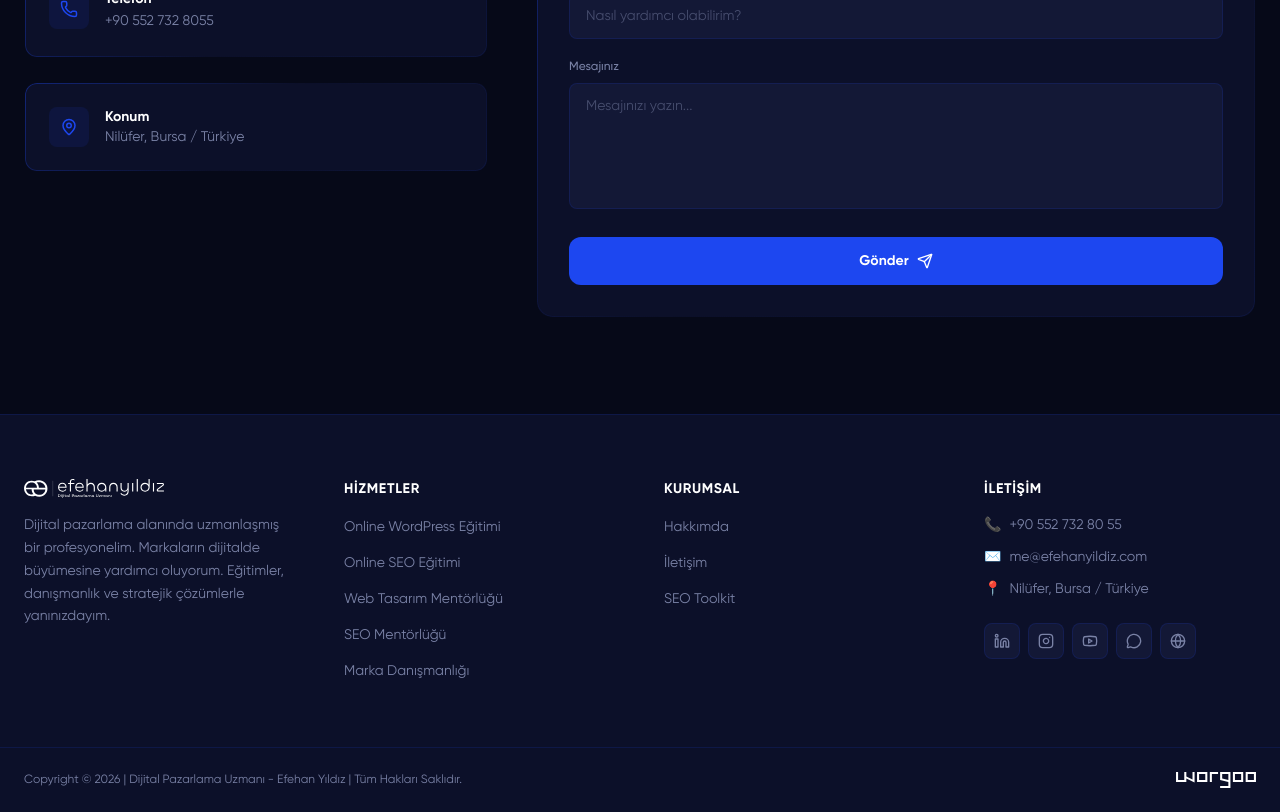
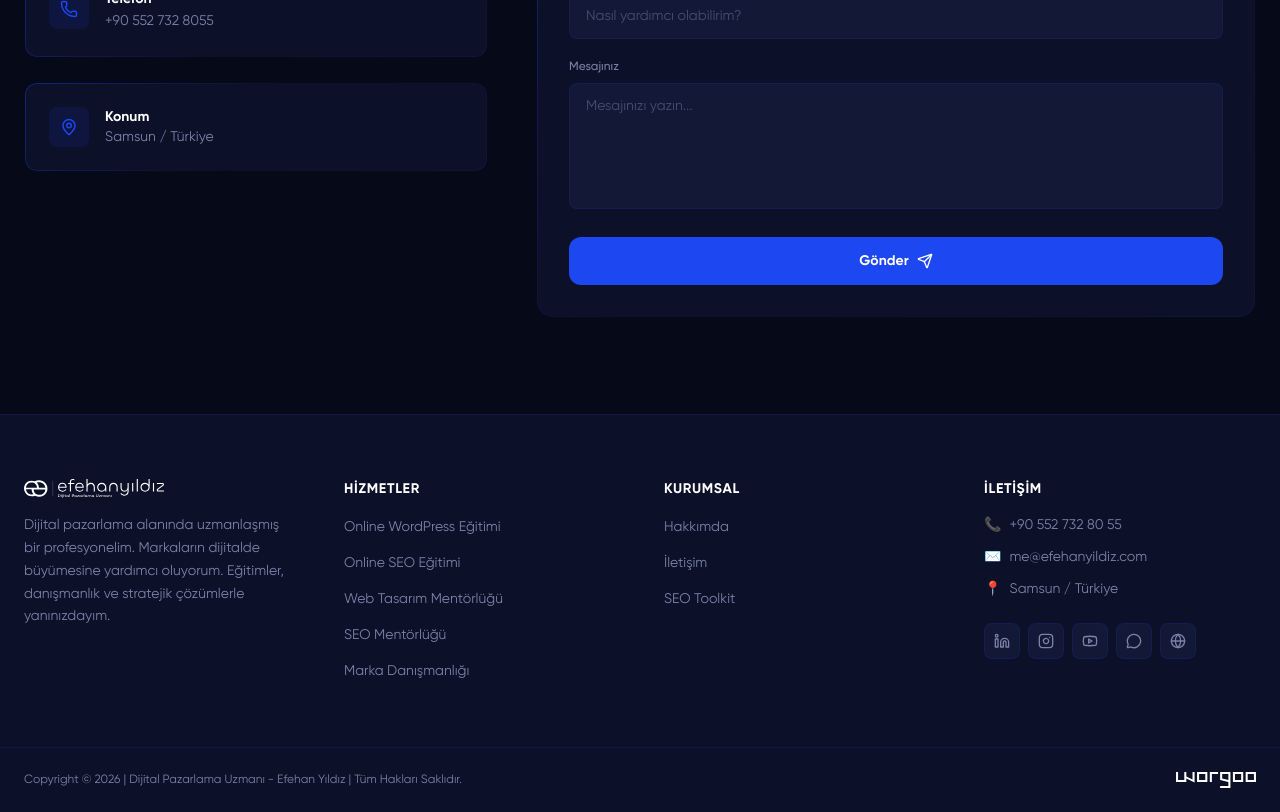
Before and after one commit to efehanyildizworgoo/efehan-yildiz, a Next.js app: page / in a window 1280 px wide. Shown: the part 7780-8592 px from the top of the page. Built offline with nearby package versions, Linux system fonts and the light colour scheme.

Commit message:
fix: update location to Samsun / Türkiye

```diff
--- a/src/components/Contact.tsx
+++ b/src/components/Contact.tsx
@@ -74,7 +74,7 @@ export default function Contact() {
                 </div>
                 <div>
                   <p className="text-sm font-semibold text-white">Konum</p>
-                  <p className="text-sm text-muted">Nilüfer, Bursa / Türkiye</p>
+                  <p className="text-sm text-muted">Samsun / Türkiye</p>
                 </div>
               </div>
             </div>
--- a/src/components/Footer.tsx
+++ b/src/components/Footer.tsx
@@ -96,7 +96,7 @@ export default function Footer() {
               </li>
               <li className="flex items-start gap-2 text-sm text-muted">
                 <span>📍</span>
-                <span>Nilüfer, Bursa / Türkiye</span>
+                <span>Samsun / Türkiye</span>
               </li>
             </ul>
             <div className="mt-6 flex gap-2">
```
